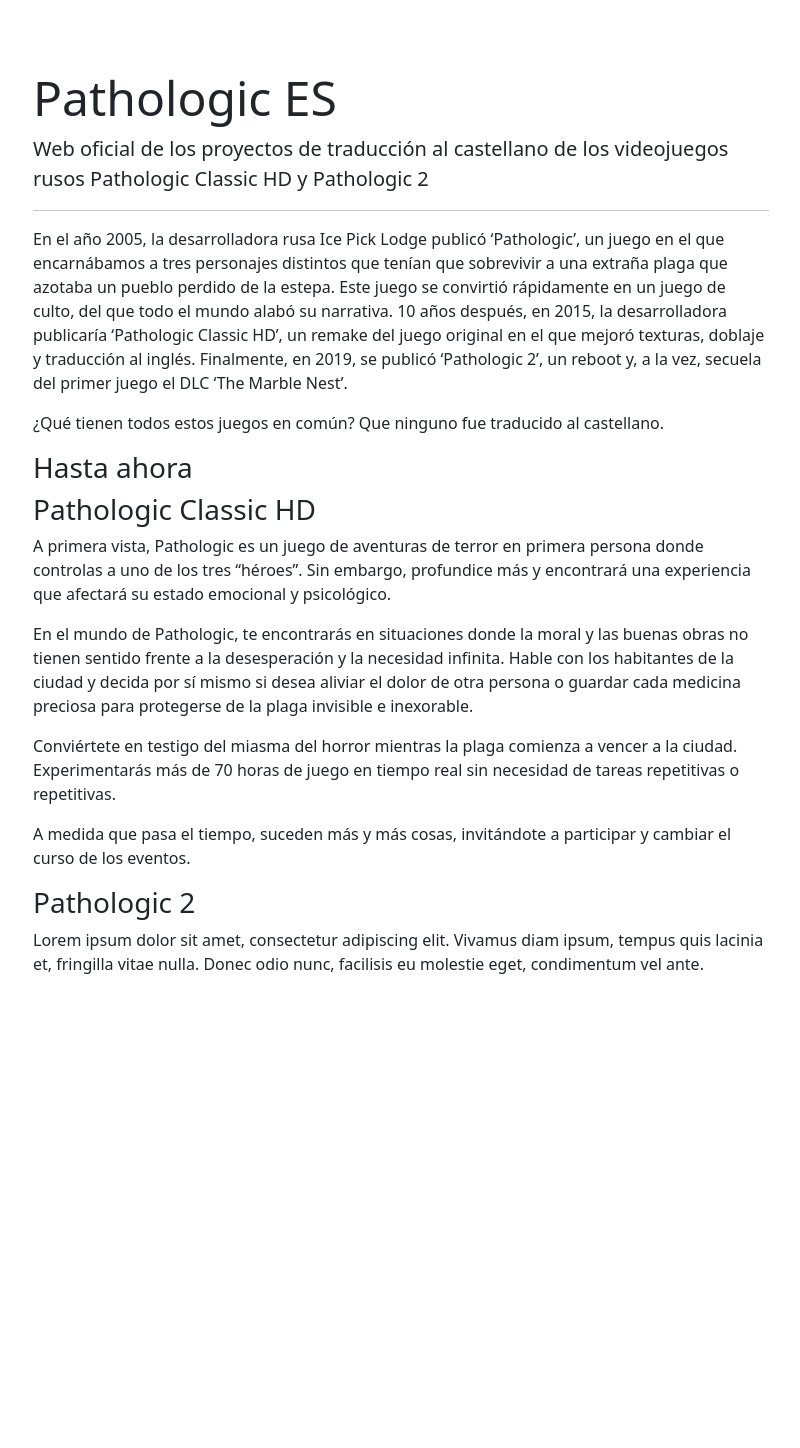
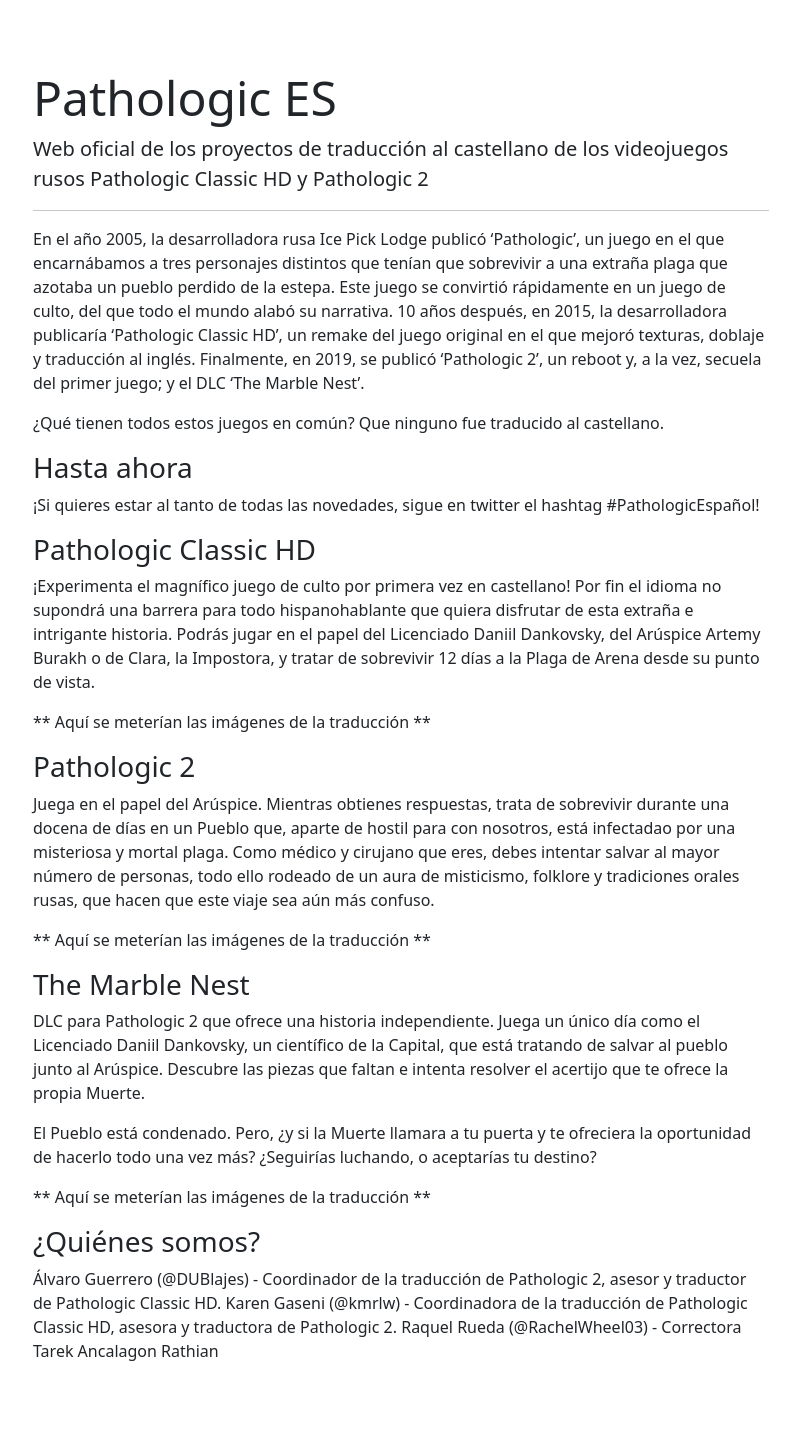
Before and after one commit to pathologic-es/pathologic-es.github.io, a Jekyll site: the page built from index.md, in a window 1280 px wide. Shown: the whole page, without its empty margins (239-1039 px from the left). Built offline with Jekyll 4.4.1, drawn with Linux system fonts in a browser that asks for light colours; before the commit the page ends 1060 px from its top, so only the background shows below that.

Commit message:
Update index.md

```diff
--- a/index.md
+++ b/index.md
@@ -4,20 +4,37 @@
 
 {{ content }}
 
-En el año 2005, la desarrolladora rusa Ice Pick Lodge publicó 'Pathologic', un juego en el que encarnábamos a tres personajes distintos que tenían que sobrevivir a una extraña plaga que azotaba un pueblo perdido de la estepa. Este juego se convirtió rápidamente en un juego de culto, del que todo el mundo alabó su narrativa. 10 años después, en 2015, la desarrolladora publicaría 'Pathologic Classic HD', un remake del juego original en el que mejoró texturas, doblaje y traducción al inglés. Finalmente, en 2019, se publicó 'Pathologic 2', un reboot y, a la vez, secuela del primer juego el DLC 'The Marble Nest'.
+En el año 2005, la desarrolladora rusa Ice Pick Lodge publicó 'Pathologic', un juego en el que encarnábamos a tres personajes distintos que tenían que sobrevivir a una extraña plaga que azotaba un pueblo perdido de la estepa. Este juego se convirtió rápidamente en un juego de culto, del que todo el mundo alabó su narrativa. 10 años después, en 2015, la desarrolladora publicaría 'Pathologic Classic HD', un remake del juego original en el que mejoró texturas, doblaje y traducción al inglés. Finalmente, en 2019, se publicó 'Pathologic 2', un reboot y, a la vez, secuela del primer juego; y el DLC 'The Marble Nest'.
 
 ¿Qué tienen todos estos juegos en común? Que ninguno fue traducido al castellano.
 
 ### Hasta ahora
 
+¡Si quieres estar al tanto de todas las novedades, sigue en twitter el hashtag #PathologicEspañol!
+
 ### Pathologic Classic HD
-A primera vista, Pathologic es un juego de aventuras de terror en primera persona donde controlas a uno de los tres "héroes". Sin embargo, profundice más y encontrará una experiencia que afectará su estado emocional y psicológico.
+¡Experimenta el magnífico juego de culto por primera vez en castellano! Por fin el idioma no supondrá una barrera para todo hispanohablante que quiera disfrutar de esta extraña e intrigante historia.
+Podrás jugar en el papel del Licenciado Daniil Dankovsky, del Arúspice Artemy Burakh o de Clara, la Impostora, y tratar de sobrevivir 12 días a la Plaga de Arena desde su punto de vista.
 
-En el mundo de Pathologic, te encontrarás en situaciones donde la moral y las buenas obras no tienen sentido frente a la desesperación y la necesidad infinita. Hable con los habitantes de la ciudad y decida por sí mismo si desea aliviar el dolor de otra persona o guardar cada medicina preciosa para protegerse de la plaga invisible e inexorable.
-
-Conviértete en testigo del miasma del horror mientras la plaga comienza a vencer a la ciudad. Experimentarás más de 70 horas de juego en tiempo real sin necesidad de tareas repetitivas o repetitivas.
-
-A medida que pasa el tiempo, suceden más y más cosas, invitándote a participar y cambiar el curso de los eventos.
+** Aquí se meterían las imágenes de la traducción **
 
 ### Pathologic 2
-Lorem ipsum dolor sit amet, consectetur adipiscing elit. Vivamus diam ipsum, tempus quis lacinia et, fringilla vitae nulla. Donec odio nunc, facilisis eu molestie eget, condimentum vel ante.
+Juega en el papel del Arúspice. Mientras obtienes respuestas, trata de sobrevivir durante una docena de días en un Pueblo que, aparte de hostil para con nosotros, está infectadao por una misteriosa y mortal plaga. Como médico y cirujano que eres, debes intentar salvar al mayor número de personas, todo ello rodeado de un aura de misticismo, folklore y tradiciones orales rusas, que hacen que este viaje sea aún más confuso.
+
+** Aquí se meterían las imágenes de la traducción **
+
+### The Marble Nest
+DLC para Pathologic 2 que ofrece una historia independiente. Juega un único día como el Licenciado Daniil Dankovsky, un científico de la Capital, que está tratando de salvar al pueblo junto al Arúspice. Descubre las piezas que faltan e intenta resolver el acertijo que te ofrece la propia Muerte.
+
+El Pueblo está condenado. Pero, ¿y si la Muerte llamara a tu puerta y te ofreciera la oportunidad de hacerlo todo una vez más? ¿Seguirías luchando, o aceptarías tu destino?
+
+** Aquí se meterían las imágenes de la traducción **
+
+### ¿Quiénes somos?
+
+Álvaro Guerrero (@DUBlajes) - Coordinador de la traducción de Pathologic 2, asesor y traductor de Pathologic Classic HD.
+Karen Gaseni (@kmrlw) - Coordinadora de la traducción de Pathologic Classic HD, asesora y traductora de Pathologic 2.
+Raquel Rueda (@RachelWheel03) - Correctora
+Tarek
+Ancalagon
+Rathian
```
